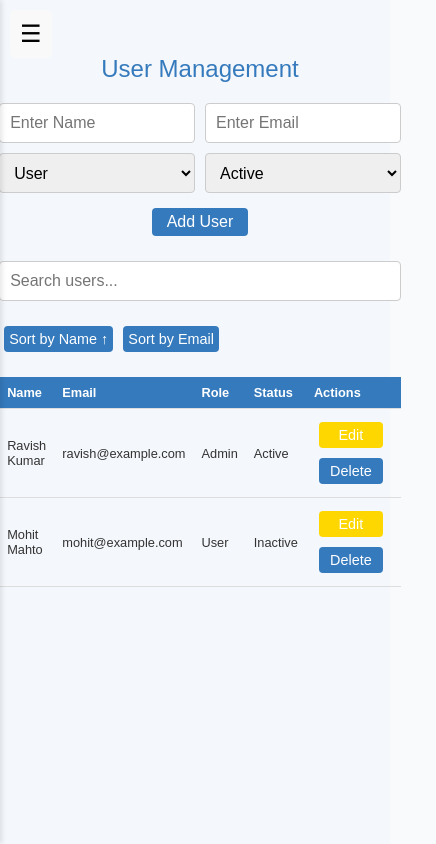
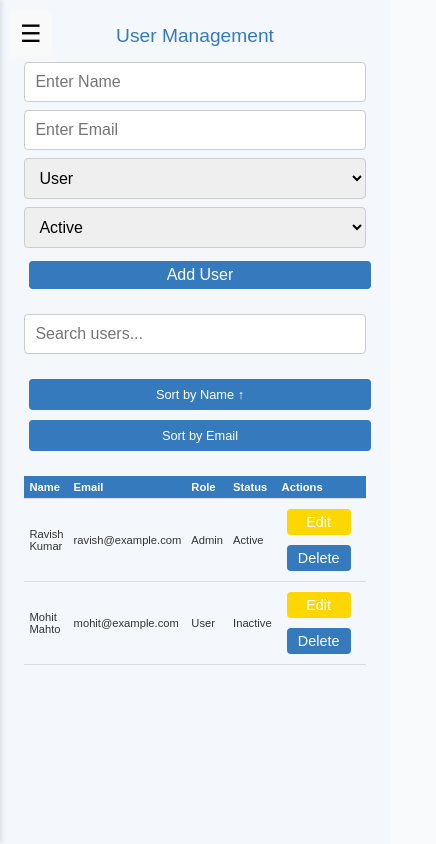
Before and after one commit to tropnicates/rbac_app, a React (Create React App) app: page /users in a window 390 px wide. Shown: the whole page, 436 px wide, since content can reach past the window. Built offline with nearby package versions, Linux system fonts and the light colour scheme.

Commit message:
css modified

```diff
--- a/src/assets/styles/users.css
+++ b/src/assets/styles/users.css
@@ -147,79 +147,124 @@ body {
   border-radius: 5px;
 }
 
-
 @media (max-width: 768px) {
   .user {
-    padding: 15px;
+    margin: 0 10px;
+    padding: 10px;
   }
 
-  .category-filter {
-    flex-direction: column;
-    align-items: flex-start;
-    gap: 0.625rem;
+  .usermanagement {
+    font-size: 1.5rem;
+    text-align: center;
+    margin-bottom: 15px;
   }
 
   .user-form {
-    display: flex;
-    flex-direction: row;
-    align-items: center;
-    justify-content: center;
+    flex-direction: column;
+    align-items: stretch;
     gap: 10px;
-    margin-bottom: 20px;
   }
 
-  .search-bar,
-  .sorting {
-    flex-direction: row;
-    gap: 70px;
+  .input-field {
+    width: 100%;
+    min-width: unset;
   }
 
-  .search-bar input {
+  .btn-submit {
     width: 100%;
+    padding: 12px;
+  }
+
+  .search-sort {
+    flex-direction: column;
+    align-items: stretch;
+    gap: 10px;
+    margin-bottom: 15px;
+  }
+
+  .search-bar {
+    width: 100%;
+  }
+
+  .sort-btn {
+    width: 100%;
+    font-size: 0.9rem;
+    padding: 8px;
+  }
+
+  .user-table {
+    width: 100%;
+    font-size: 0.8rem;
   }
 
   .user-table th,
   .user-table td {
-    font-size: 0.9rem;
+    padding: 8px 5px;
+    word-wrap: break-word;
   }
+
+  .action-btn {
+    width: 70px;
+    padding: 5px;
+    font-size: 0.8rem;
+  }
+
   .validation-error {
-    font-size: 0.8rem;
+    font-size: 0.85rem;
     padding: 8px;
-    margin-top: 8px;
+    text-align: center;
   }
 }
 
 @media (max-width: 480px) {
   .user {
-    /* padding: 10px;  */
-    margin-left: 10px;
-  }
-  .usermanagement {
-    font-size: 1.5rem;
+    padding: 5px;
   }
 
-  .search-bar input,
-  .sorting select {
-    font-size: 0.875rem;
+  .usermanagement {
+    font-size: 1.2rem;
   }
 
-  .search-bar input {
-    width: 100%;
+  .user-form {
+    flex-direction: column;
+    align-items: stretch;
+    gap: 8px;
+  }
+
+  .input-field {
+    font-size: 0.9rem;
+    padding: 8px;
+  }
+
+  .btn-submit {
+    font-size: 0.9rem;
+    padding: 10px;
+  }
+
+  .search-sort {
+    gap: 8px;
+  }
+
+  .sort-btn {
+    font-size: 0.8rem;
+    padding: 8px;
+  }
+
+  .user-table {
+    font-size: 0.7rem;
   }
 
   .user-table th,
   .user-table td {
-    font-size: 0.8rem;
-    padding: 8px;
+    padding: 5px;
   }
 
-  .action-btn.edit,
-  .action-btn.delete {
+  .action-btn {
     width: 60px;
+    font-size: 0.75rem;
   }
+
   .validation-error {
     font-size: 0.75rem;
-    padding: 6px;
-    margin-top: 6px;
   }
 }
```
